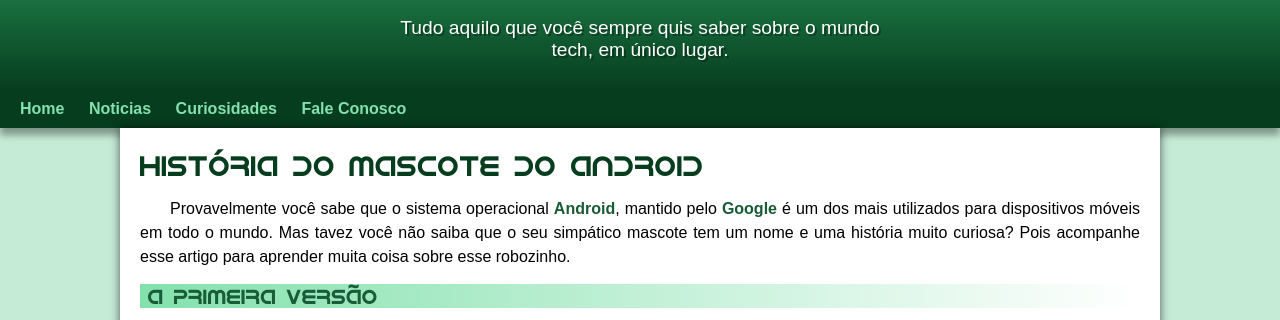
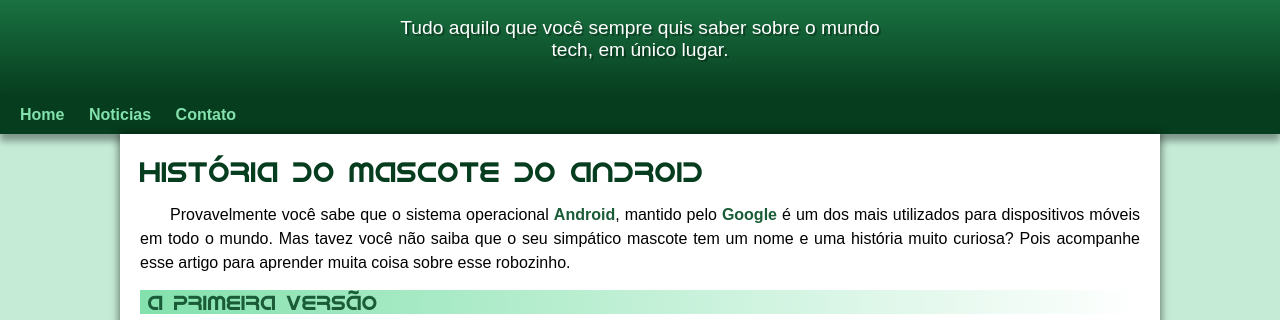
Before and after one commit to Falcaomil/projeto-android, a plain HTML site: page index.html in a window 1280 px wide. Shown: the part 100-420 px from the top of the page. Drawn offline with Linux system fonts and the light colour scheme; a web font is replaced by a local one.

Commit message:
problema de padding resolvido

```diff
--- a/index.html
+++ b/index.html
@@ -17,8 +17,7 @@
     <nav>
             <a href="" class="menu">Home</a>
             <a href="" class="menu">Noticias</a>
-            <a href="" class="menu">Curiosidades</a>
-            <a href="" class="menu">Fale Conosco</a>
+            <a href="" class="menu">Contato</a>
     </nav>
 
     <main>
--- a/style.css
+++ b/style.css
@@ -60,7 +60,7 @@ header p{
     padding-right: 10px;
     padding-left: 10px;
     margin: auto;
-    margin-bottom: 20px;
+    padding-bottom: 35px;
     text-shadow: 2px 2px 0px rgba(0, 0, 0, 0.315);
 
 
```
